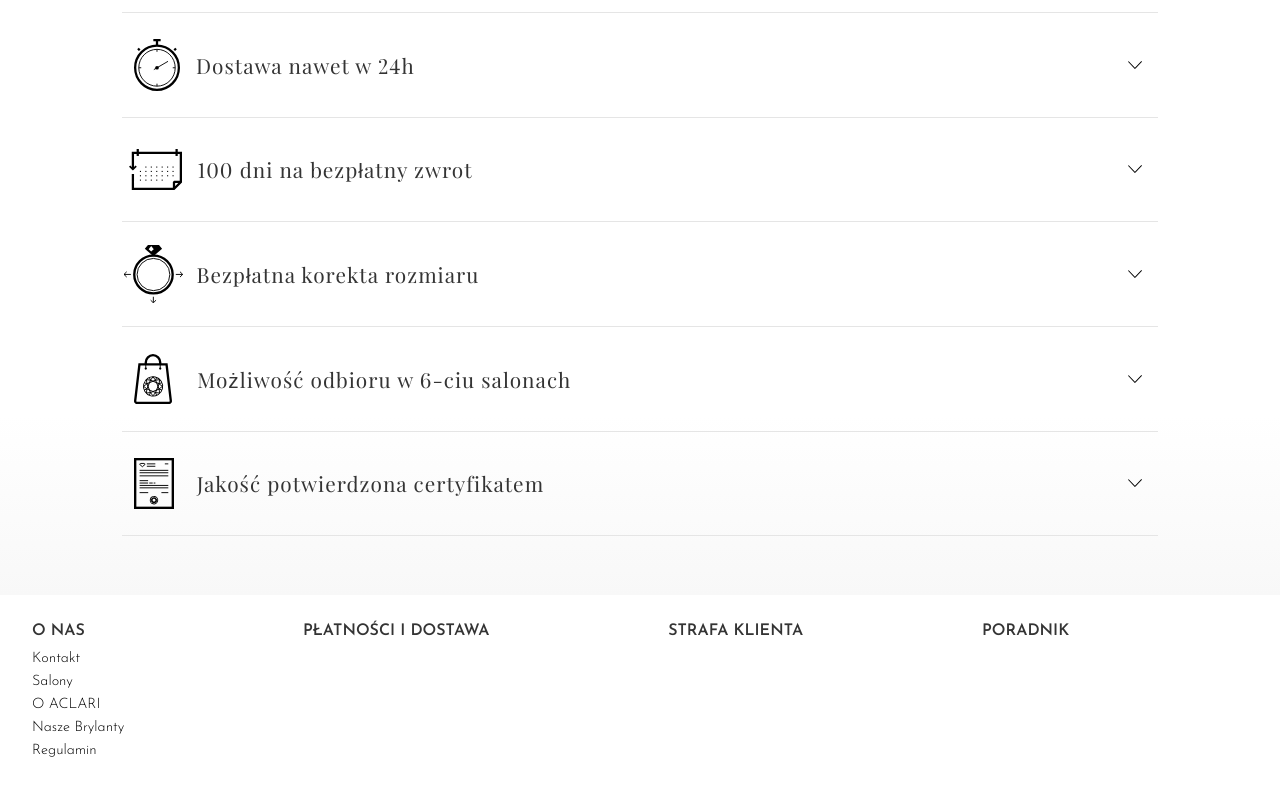
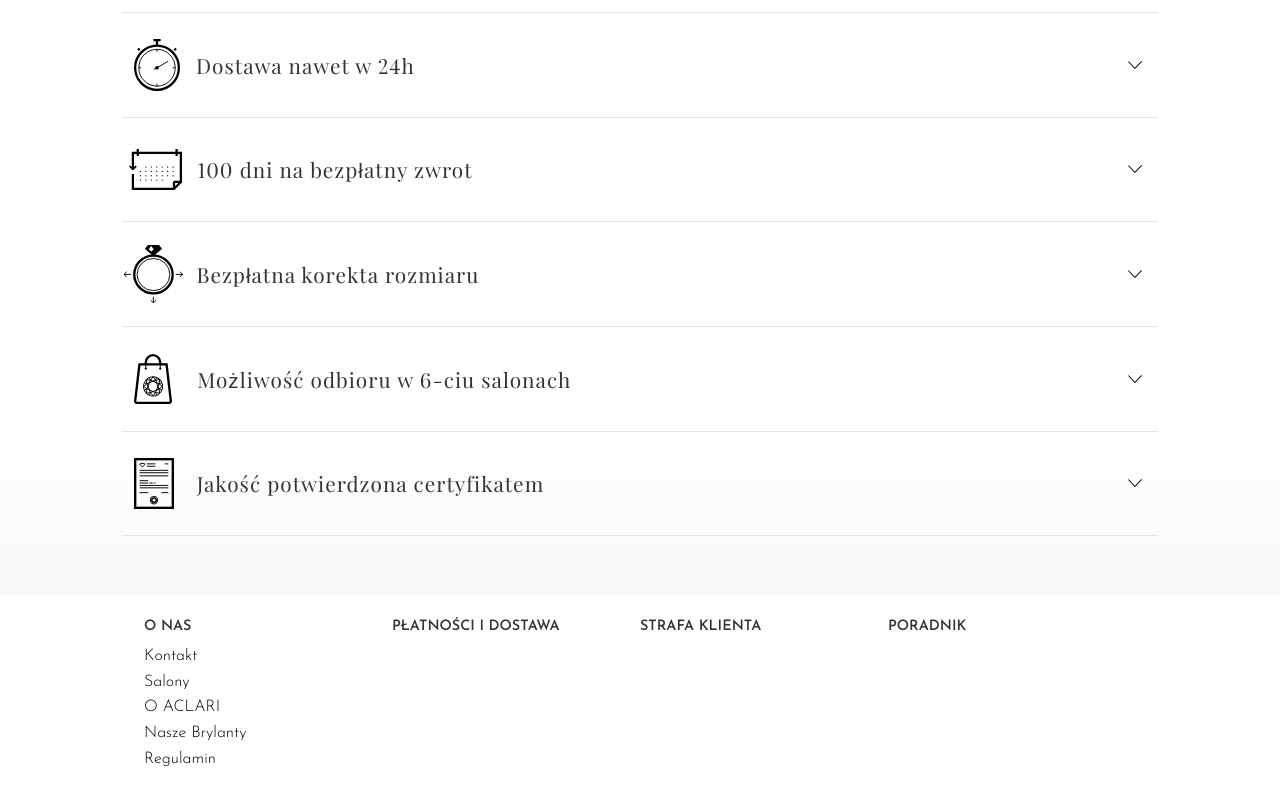
Before and after one commit to bartoszlokaj/basket-for-jewelry, a website: page index.html in a window 1280 px wide. Shown: the part 1512-2312 px from the top of the page. Drawn offline with nearby package versions, Linux system fonts and the light colour scheme.

Commit message:
nav bottom items paddings

```diff
--- a/sass/base/_typography.scss
+++ b/sass/base/_typography.scss
@@ -226,7 +226,6 @@ body {
 .nav__item {
   &--header {
     text-transform: uppercase;
-    font-size: 2rem;
     margin-bottom: 0.5rem;
     font-weight: 600;
   }
@@ -237,11 +236,6 @@ body {
 .nav__link:visited {
   font-family: "Josefin Sans", sans-serif;
   color: $color-black;
+  font-size: 2rem;
   text-decoration: none;
 }
-.nav__link--header {
-  text-transform: uppercase;
-  font-size: 2rem;
-  margin-bottom: 0.5rem;
-  font-weight: 600;
-}
--- a/sass/layout/_navigation.scss
+++ b/sass/layout/_navigation.scss
@@ -1,5 +1,5 @@
 .navigation-bottom {
-    padding: 3rem 4rem;
+    padding: 3rem 18rem;
 
     .nav {
         display: flex;
@@ -7,7 +7,7 @@
         align-items: baseline;
 
         &__list {
-            flex-grow: 1;
+            width: 25%;
             list-style-type: none;
         }
 
@@ -16,7 +16,11 @@
         }
 
         &__item {
-            padding: .5rem 0;
+            padding-bottom: 1.2rem;
+
+            &--header {
+                padding-bottom: 1.3rem;
+            }
         }
     }
 
```
Also changed, not shown: css/style.css.
